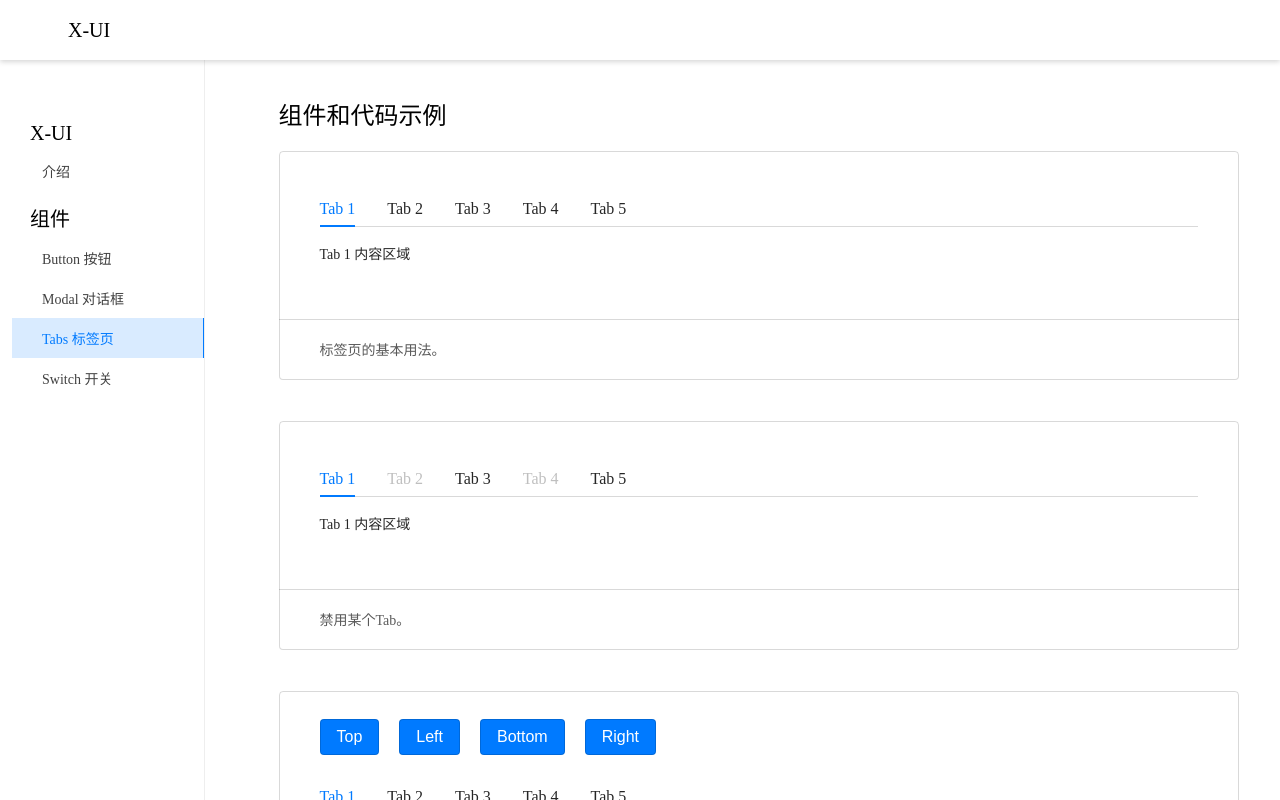
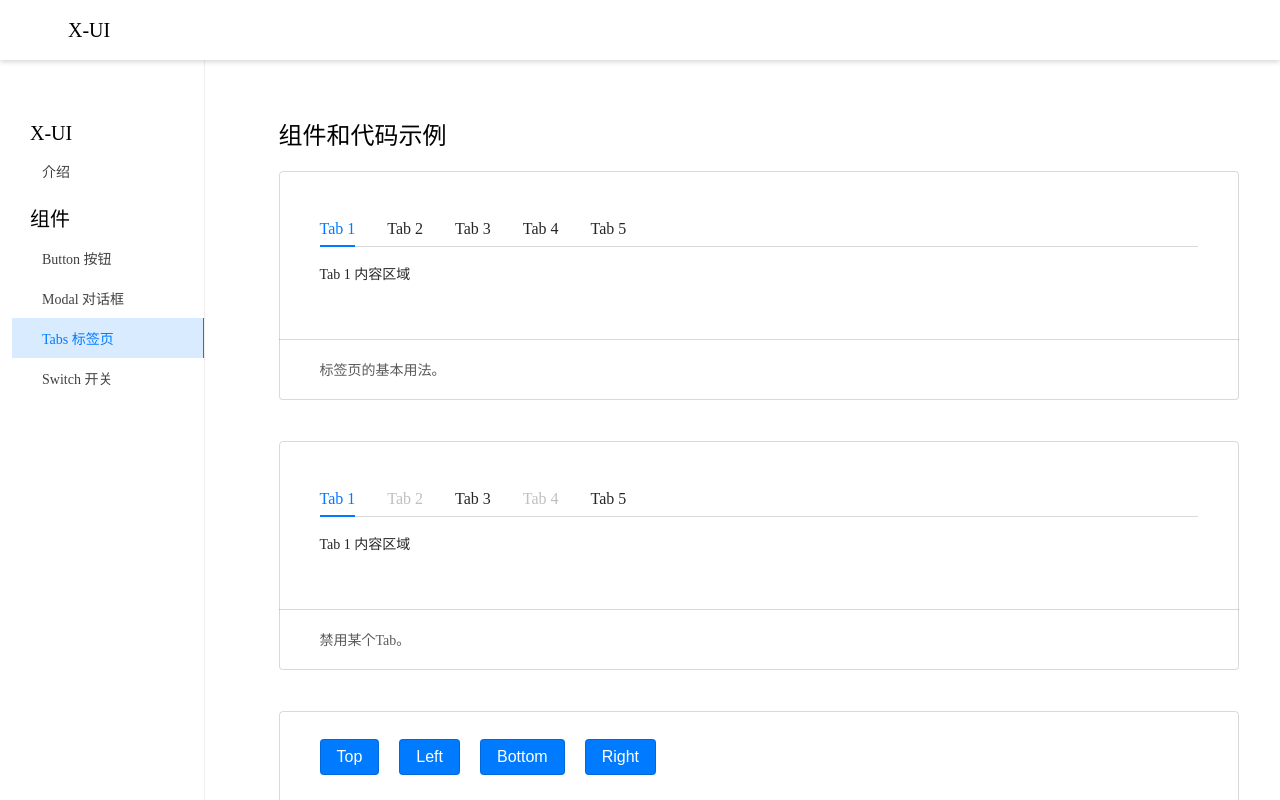
Before and after one commit to wuwenxing0912/vue3-ui, a Vue app: page /#/components/tabs in a window 1280 px wide. Shown: the top 800 px of the page. Built offline with nearby package versions, Linux system fonts and the light colour scheme.

Commit message:
对齐 侧边标题和内容标题

```diff
--- a/src/style/example.scss
+++ b/src/style/example.scss
@@ -4,7 +4,7 @@ section {
   padding: 20px;
   margin: 0px auto;
   > h1 {
-    margin-bottom: 20px;
+    margin: 20px 0;
   }
   & .example-container {
     margin: 0 auto;
```
